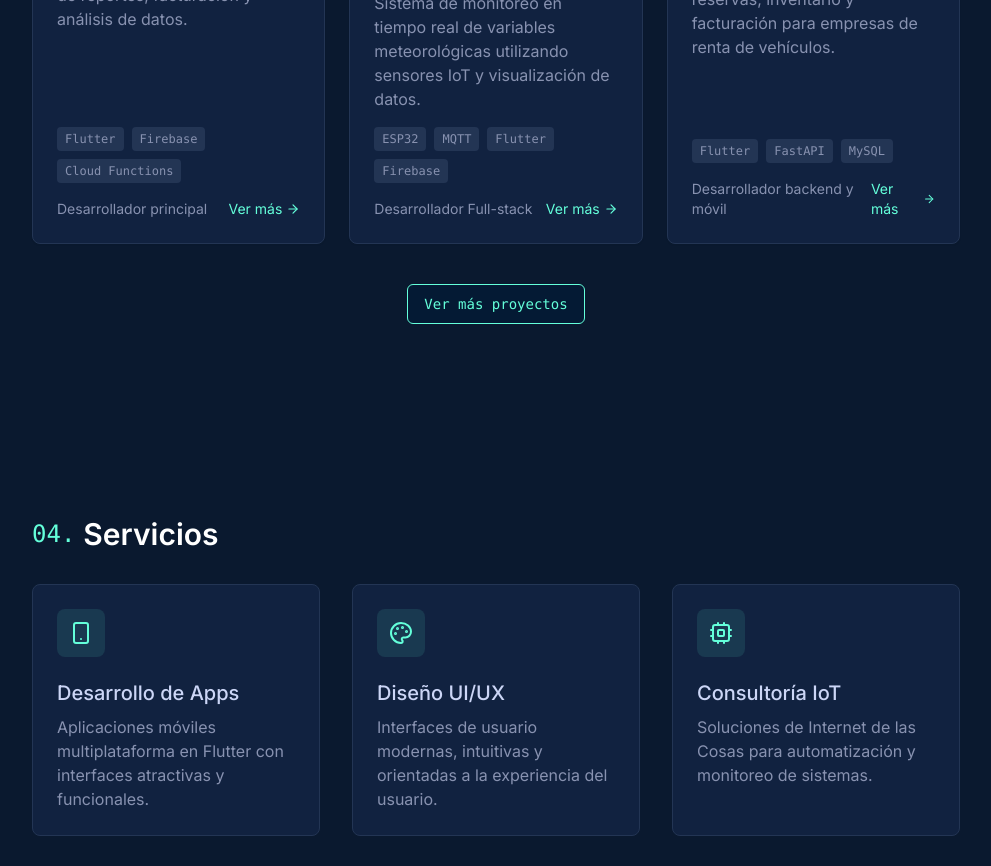
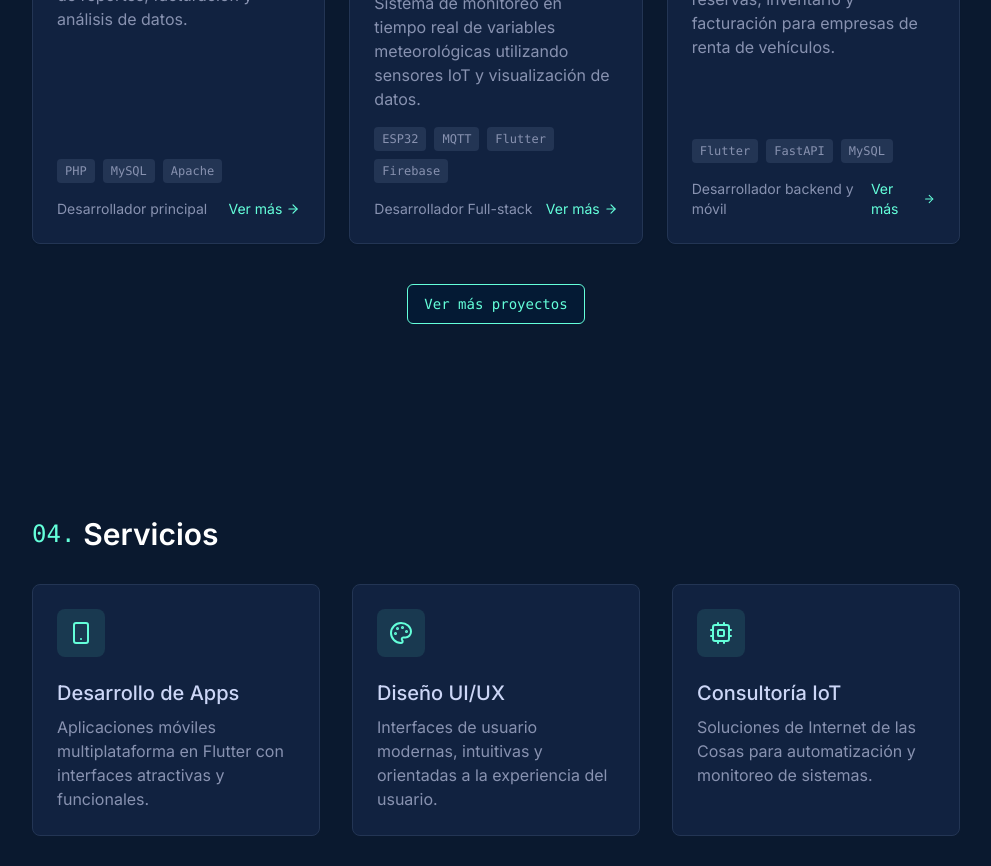
Before and after one commit to Crisgmz/cris-gomez-portfolio-flow, a React (Vite) app: page / in a window 1280 px wide. Shown: the part 2220-3086 px from the top of the page, without its empty margins (144-1135 px from the left). Built offline with nearby package versions, Linux system fonts and the light colour scheme.

Commit message:
Update Projects.tsx

```diff
--- a/src/components/Projects.tsx
+++ b/src/components/Projects.tsx
@@ -12,7 +12,7 @@ const Projects = () => {
     {
       title: "Shop+",
       description: "CRM para gestión de ventas e inventario con funcionalidades de reportes, facturación y análisis de datos.",
-      technologies: ["Flutter", "Firebase", "Cloud Functions"],
+      technologies: ["PHP", "MySQL", "Apache"],
       link: "#",
       status: "Completado",
       role: "Desarrollador principal"
```
